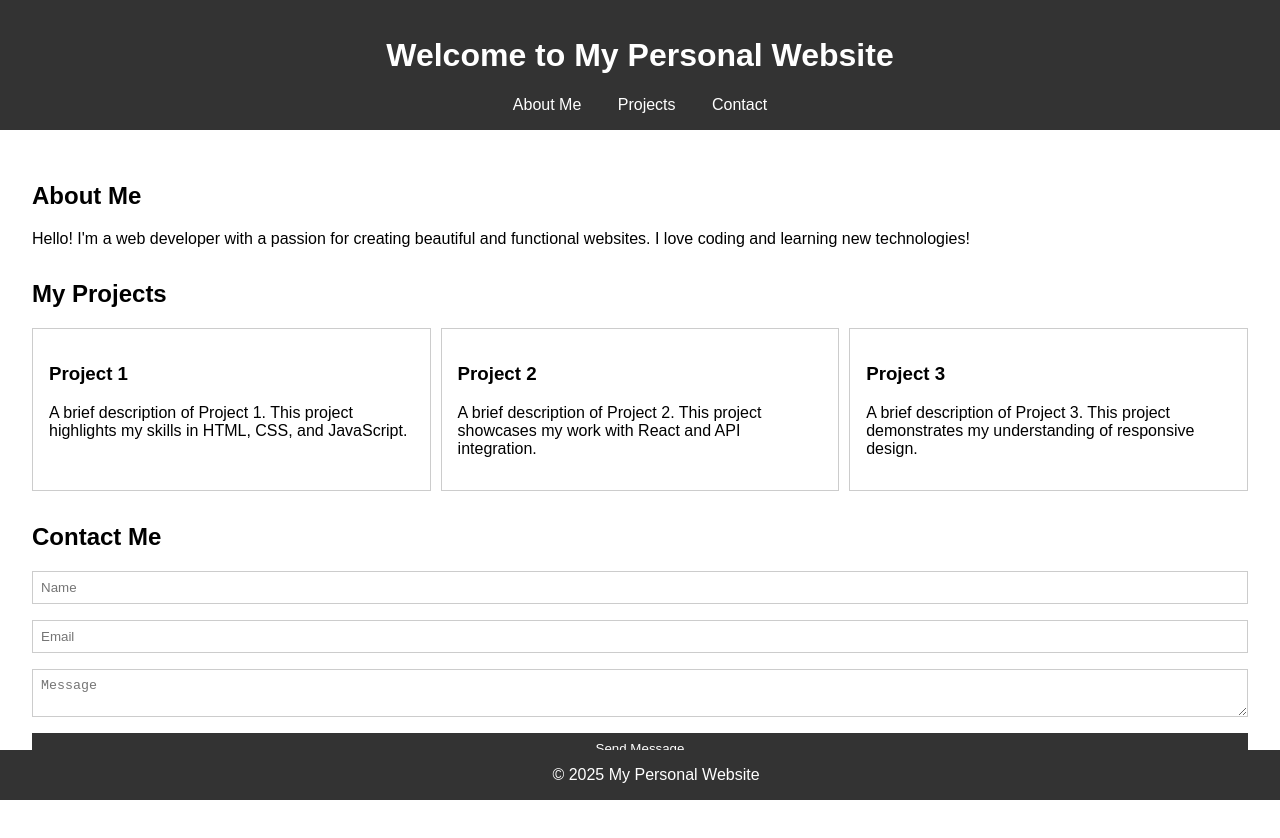
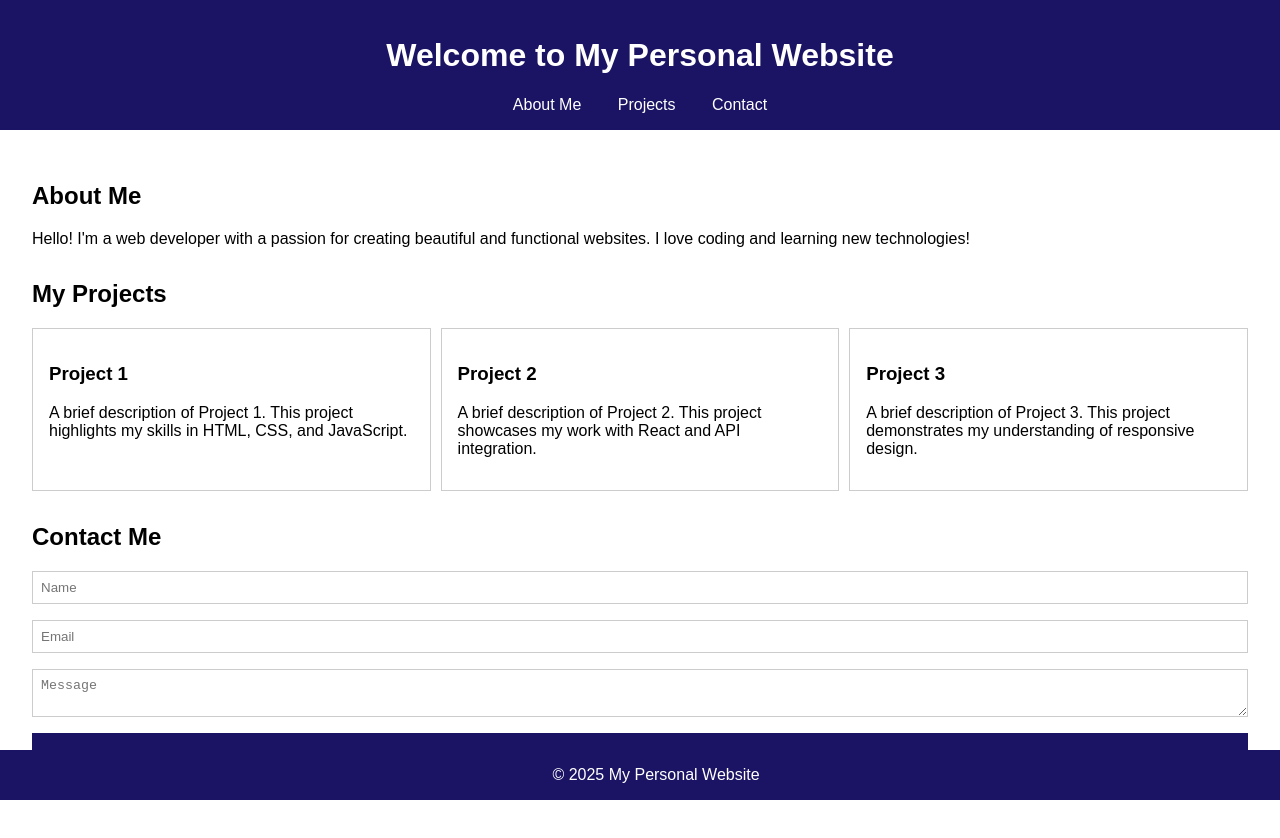
Before and after one commit to deblackofficial/WebDev-Assignment, a plain HTML site: page index.html in a window 1280 px wide. Drawn offline with Linux system fonts and the light colour scheme.

Commit message:
Change the bgcolor of the page

```diff
--- a/index.html
+++ b/index.html
@@ -12,7 +12,7 @@
             box-sizing: border-box;
         }
         header {
-            background-color: #333;
+            background-color: #1b1464;
             color: white;
             padding: 1rem;
             text-align: center;
@@ -50,14 +50,14 @@
             border: 1px solid #ccc;
         }
         form button {
-            padding: 0.5rem;
-            background-color: #333;
+            padding: 1rem;
+            background-color: #1b1464;
             color: white;
             border: none;
             cursor: pointer;
         }
         footer {
-            background-color: #333;
+            background-color: #1b1464;
             color: white;
             text-align: center;
             padding: 1rem;
```
